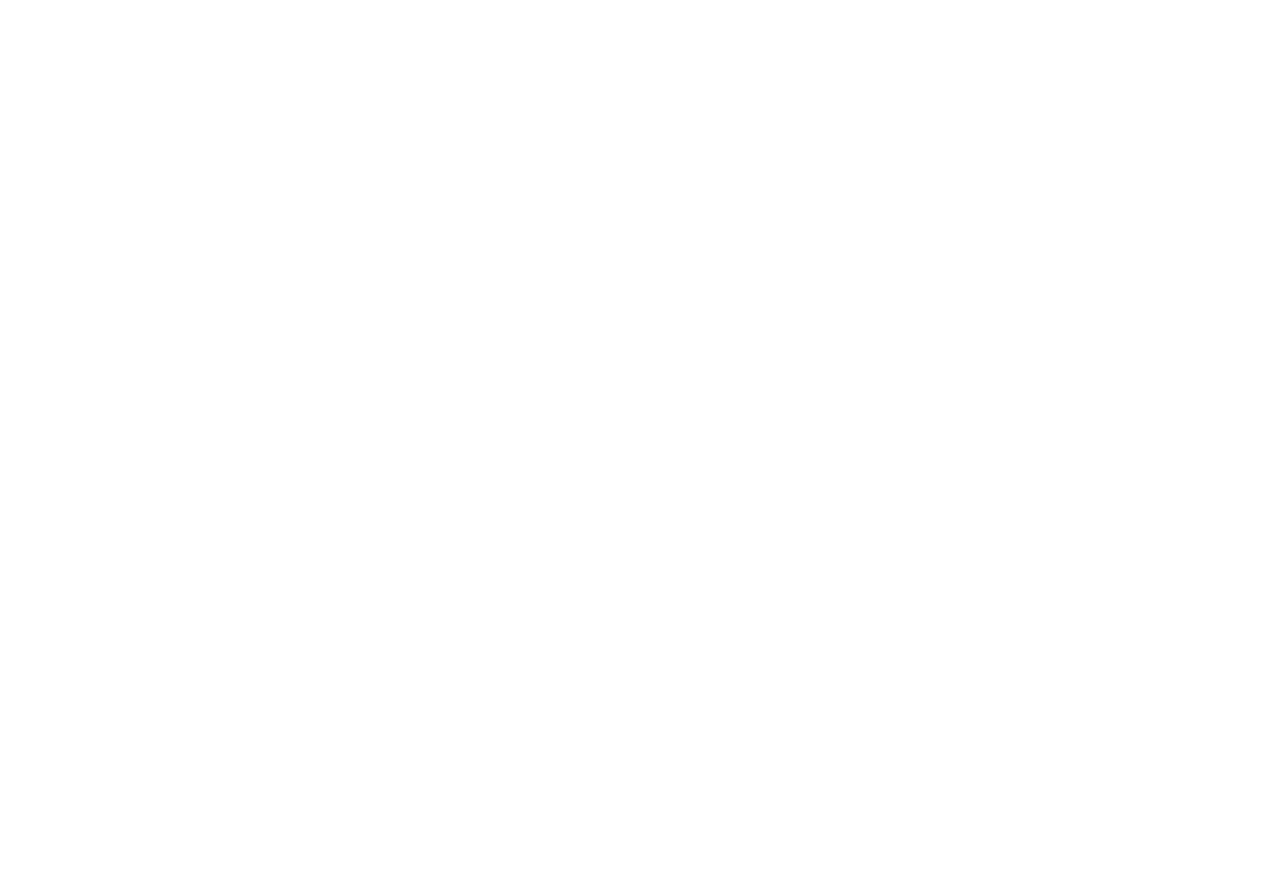
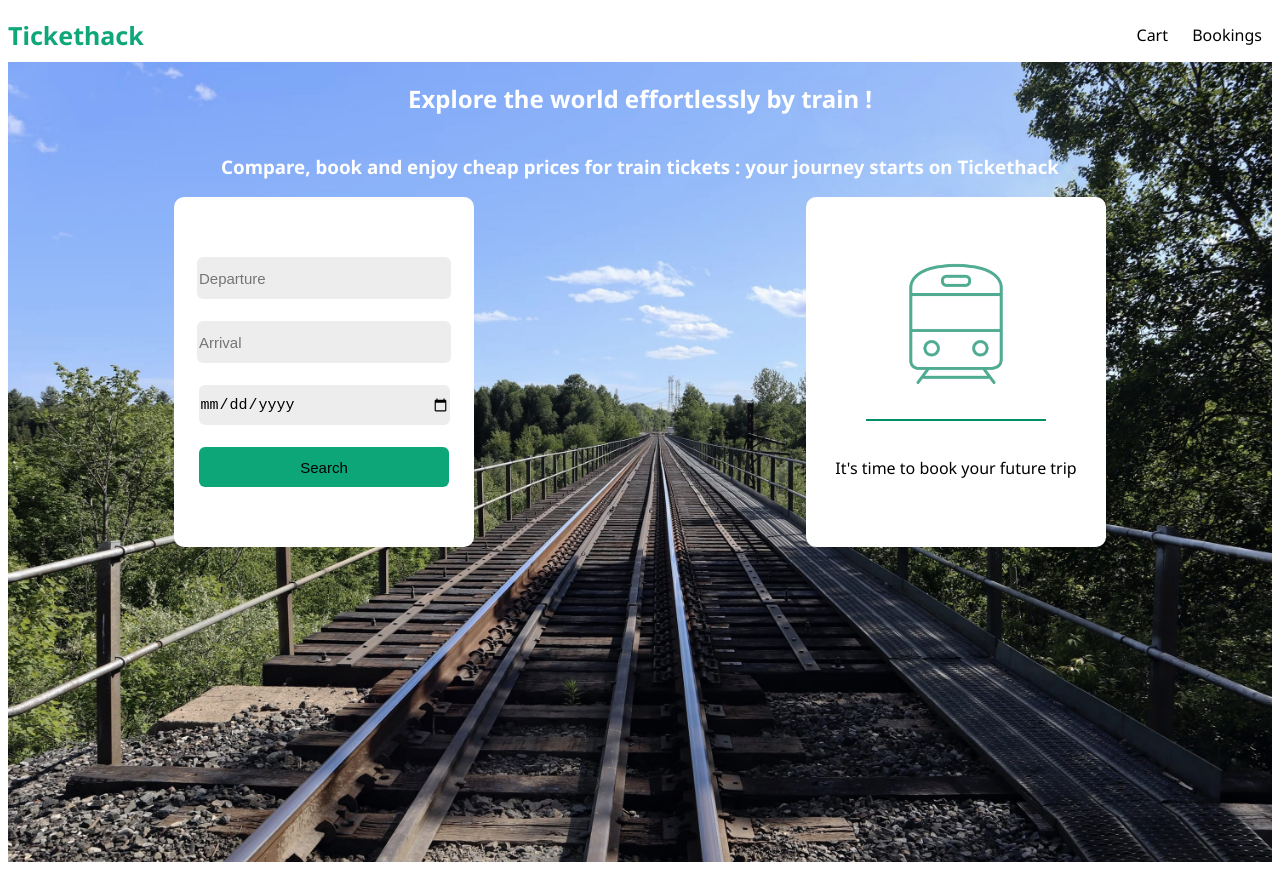
Before and after one commit to yana-burdziuk/tickethack-frontend, a plain HTML site: page index.html in a window 1280 px wide. Before the commit the page ends 800 px from the top, so only its background shows below. Drawn offline with Linux system fonts and the light colour scheme; a web font is replaced by a local one.

Commit message:
Frontend set up

```diff
--- /dev/null
+++ b/bookings.css
@@ -0,0 +1,102 @@
+#header {
+    display: flex;
+    justify-content: space-between;
+    align-items: center;
+    padding: 0 0;
+}
+
+body {
+    font-family: "Noto Sans", sans-serif;
+}
+
+.cardDescription {
+    display: flex;
+    font-size: 15px;
+    font-weight: 400;
+    color: #000000;
+}
+
+h1 {
+    font-size: 15px;
+}
+
+#homeButton {
+    font-size: 25px;
+    color: #00a272f2;
+    text-decoration: none;
+}
+
+.secondaryButton {
+    color: #000000;
+    text-decoration: none;
+    margin: 0px 10px;
+
+}
+
+#siteContainer {
+    display: flex;
+    flex-direction: column;
+    justify-content: center;
+    align-items: center;
+    width: 100%;
+    height: 100vh;
+    background-color: #f2f4f4;
+}
+
+
+#bookingsMessageContainer {
+    display: flex;
+    flex-direction: column;
+    justify-content: center;
+    align-items: center;
+    width: 800px;
+    height: 20vh;
+    background-color: white;
+    border-radius: 6px;
+}
+
+#bookedTrips {
+    display: none;
+    flex-direction: column;
+    justify-content: flex-start;
+    align-items: center;
+    width: 900px;
+    height: auto;
+    background-color: white;
+    border-radius: 7px;
+    overflow-y: auto;
+}
+#myBookings {
+    display: none;
+    font-size: 18px;
+    font-weight: 500;
+}
+
+.trip {
+    display: none;
+    justify-content: space-around;
+    width: 98%;
+    margin: 20px;
+    border-radius: 7px;
+    background-color: #710a0a17;
+}
+
+#line {
+    display: none;
+    height: 2px;
+    background-color: #000000;
+    width: 30%;
+    margin: 20px 0;
+}
+
+#finalMessage {
+    display : none;
+    font-size: 15px;
+    font-weight: 400;
+    color: #009065;
+}
+#timeLeft, #destination {
+    display: none;
+    width: 100px;
+
+}
--- /dev/null
+++ b/cart.css
@@ -0,0 +1,54 @@
+#header {
+    display: flex;
+    justify-content: space-between;
+    align-items: center;
+    padding: 0 0;
+}
+body {
+    font-family: "Noto Sans", sans-serif;
+}
+
+.cardDescription {
+    display: flex;
+    font-size: 15px;
+    font-weight: 400;
+    color: #000000;
+}
+
+h1{
+    font-size: 15px;
+}
+
+#homeButton {
+    font-size: 25px;
+    color: #00a272f2;
+    text-decoration: none;
+}
+
+.secondaryButton {
+    color: #000000;
+    text-decoration: none;
+    margin: 0px 10px ;
+
+}
+
+#siteContainer {
+    display : flex;
+    flex-direction: column;
+    justify-content: center;
+    align-items: center;
+    width: 100%;
+    height: 100vh;
+    background-color: #f2f4f4;
+}
+
+
+#ticketsMessageContainer {
+    display : flex;
+    flex-direction: column;
+    justify-content: center;
+    align-items: center;
+    width: 800px;
+    height: 20vh;
+    background-color: white;
+}
--- /dev/null
+++ b/index.css
@@ -0,0 +1,119 @@
+#header {
+    display: flex;
+    justify-content: space-between;
+    align-items: center;
+    padding: 0 0;
+}
+
+body {
+    font-family: "Noto Sans", sans-serif;
+}
+
+h1 {
+    font-size: 15px;
+}
+
+#homeButton {
+    font-size: 25px;
+    color: #00a272f2;
+    text-decoration: none;
+}
+
+.secondaryButton {
+    color: #000000;
+    text-decoration: none;
+    margin: 0px 10px ;
+
+}
+#siteDescription{
+    display: flex;
+    flex-direction: column;
+    align-items: center;
+}
+#siteContainer {
+    display: flex;
+    flex-direction: column;
+    align-items: center;
+    width: 100%;
+    height: 100vh;
+    background-size: cover;
+    background-image: url("./images/background.jpg");
+    color: white;
+}
+
+#bookingContainer {
+    display: flex;
+    justify-content: space-around;
+    width: 100%;
+}
+
+#searchContainer {
+    height: 350px;
+    width: 300px;
+    display: flex;
+    flex-direction: column;
+    align-items: center;
+    justify-content: center;
+    background-color: white;
+    flex-direction: column;
+    border-radius: 10px;
+}
+
+#resultContainer {
+    border-radius: 10px;
+    height: 350px;
+    width: 300px;
+    display: flex;
+    justify-content: center;
+    align-items: center;
+    background-color: white;
+    flex-direction: column;
+}
+
+#resultsFound {
+   display: flex;
+    width: 50%;
+}
+
+#resultsNotFound {
+    width: 40%;
+    display: none;
+}
+
+#resultText {
+    text-align: center;
+    font-size: 16px;
+    color: black;
+}
+
+#line {
+    height: 2px;
+    background-color: #009065;
+    width: 60%;
+    margin: 20px 0;
+}
+
+
+.input {
+    width: 250px;
+    height: 40px;
+    background-color: #9c9c9c2e;
+    border-radius: 6px;
+    border-style: hidden;
+    font-size: 15px;
+    color: #5353537d;
+}
+
+#dateInput {
+color: #000000;
+}
+
+#searchButton {
+    width: 250px;
+    height: 40px;
+    background-color: #9c9c9c2e;
+    border-radius: 6px;
+    border-style: hidden;
+    font-size: 15px;
+    background-color: #00a272f2;
+}
--- a/index.html
+++ b/index.html
@@ -1,13 +1,47 @@
 <!DOCTYPE html>
-<html lang="en">
+<html>
+
 <head>
-    <meta charset="UTF-8">
-    <meta name="viewport" content="width=device-width, initial-scale=1.0">
-    <title>Document</title>
+    <link rel="stylesheet" href="index.css" />
+    <link rel="preconnect" href="https://fonts.googleapis.com">
+    <link rel="preconnect" href="https://fonts.gstatic.com" crossorigin>
+    <link
+        href="https://fonts.googleapis.com/css2?family=Cal+Sans&family=Noto+Sans:ital,wght@0,100..900;1,100..900&display=swap"
+        rel="stylesheet">
 </head>
+
 <body>
-
+    <div id="header">
+        <h1> <a id="homeButton" href="./index.html">Tickethack </a>
+        </h1>
+        <div> <a class="secondaryButton" id="cartButton" href="./cart.html"> Cart </a>
+            <a class="secondaryButton" id="bookingsButton" href="./bookings.html"> Bookings </a>
+        </div>
+    </div>
+    <div id="siteContainer">
+        <div id="siteDescription">
+            <h2> Explore the world effortlessly by train ! </h2>
+            <h3> Compare, book and enjoy cheap prices for train tickets : your journey starts on Tickethack </h3>
+        </div>
+        <div id="bookingContainer">
+            <div id="searchContainer">
+                <input class="input" type="text" id="departureInput" placeholder="Departure">
+                <br>
+                <input class="input" type="text" id="arrivalInput" placeholder="Arrival">
+                <br>
+                <input class="input" type="date" id="dateInput" placeholder="Date">
+                <br>
+                <button id="searchButton"> Search </button>
+            </div>
+            <div id="resultContainer">
+                <img id="resultsFound" src="./images/train.png">
+                <img id="resultsNotFound" src="./images/notfound.png">
+                <div id="line"></div>
+                <p id="resultText">It's time to book your future trip </p>
+            </div>
+        </div>
+    </div>
+    <script src="script.js"></script>
 </body>
-</html>
 
 </html>
```
Also changed, not shown: bookings.html (+46 -1 lines), cart.html (+24 -2 lines).
